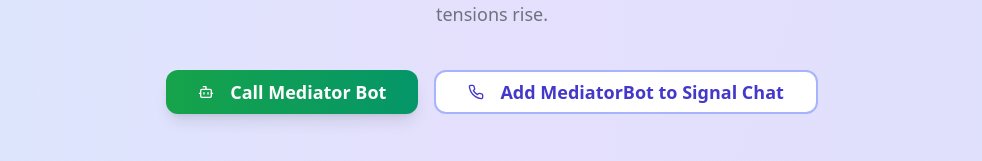
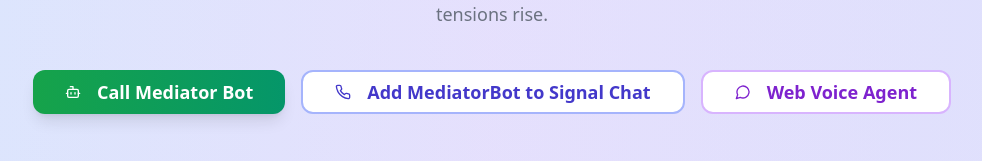
Before and after one commit to tmad4000/chill-house-voice, a React (Vite) app: page / in a window 1280 px wide. Shown: the part 418-579 px from the top of the page, without its empty margins (148-1130 px from the left). Built offline with nearby package versions, Linux system fonts and the light colour scheme; no server answers; the database is empty.

Commit message:
Add Web Voice Agent button
Adds a button to the Hero section to navigate to the Voice Agent component.

```diff
--- a/src/components/Hero.tsx
+++ b/src/components/Hero.tsx
@@ -1,3 +1,4 @@
+
 
 import { Button } from "@/components/ui/button";
 import { MessageCircle, Bot, Phone, Link } from "lucide-react";
@@ -11,6 +12,11 @@ const Hero = () => {
   };
 
   const handleCallMediatorBot = () => {
+    // Scroll to voice agent section
+    document.getElementById('voice-agent')?.scrollIntoView({ behavior: 'smooth' });
+  };
+
+  const handleWebVoiceAgent = () => {
     // Scroll to voice agent section
     document.getElementById('voice-agent')?.scrollIntoView({ behavior: 'smooth' });
   };
@@ -65,6 +71,16 @@ const Hero = () => {
               <Phone className="w-5 h-5 mr-2" />
               Add MediatorBot to Signal Chat
             </Button>
+
+            <Button
+              onClick={handleWebVoiceAgent}
+              variant="outline"
+              size="lg"
+              className="border-2 border-purple-300 text-purple-700 hover:bg-purple-50 px-8 py-4 text-lg font-semibold rounded-xl transition-all duration-300 transform hover:-translate-y-1"
+            >
+              <MessageCircle className="w-5 h-5 mr-2" />
+              Web Voice Agent
+            </Button>
           </div>
 
           {/* Signal Setup Instructions */}
```
